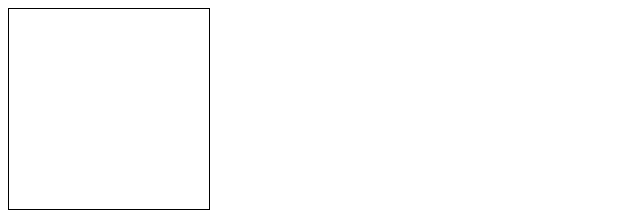
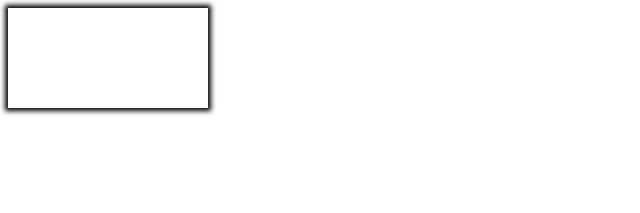
Before and after one commit to prajwalgirhepunje/assiment15, a plain HTML site: page index.html in a window 1280 px wide. Shown: the whole page, without its empty margins (0-640 px from the left). Drawn offline with Linux system fonts and the light colour scheme.

Commit message:
box-shadow added

```diff
--- a/index.html
+++ b/index.html
@@ -10,13 +10,13 @@
         }
         .card{
             width: 200px;
-            height: 200px;
-            border: 1px solid black;
+            height: 100px;
             background-color: #fff;
+            box-shadow: 0 0 5px 3px ;
         }
     </style>
 </head>
-<body>
+<body></body>
     <div class="card">
 
     </div>
```
